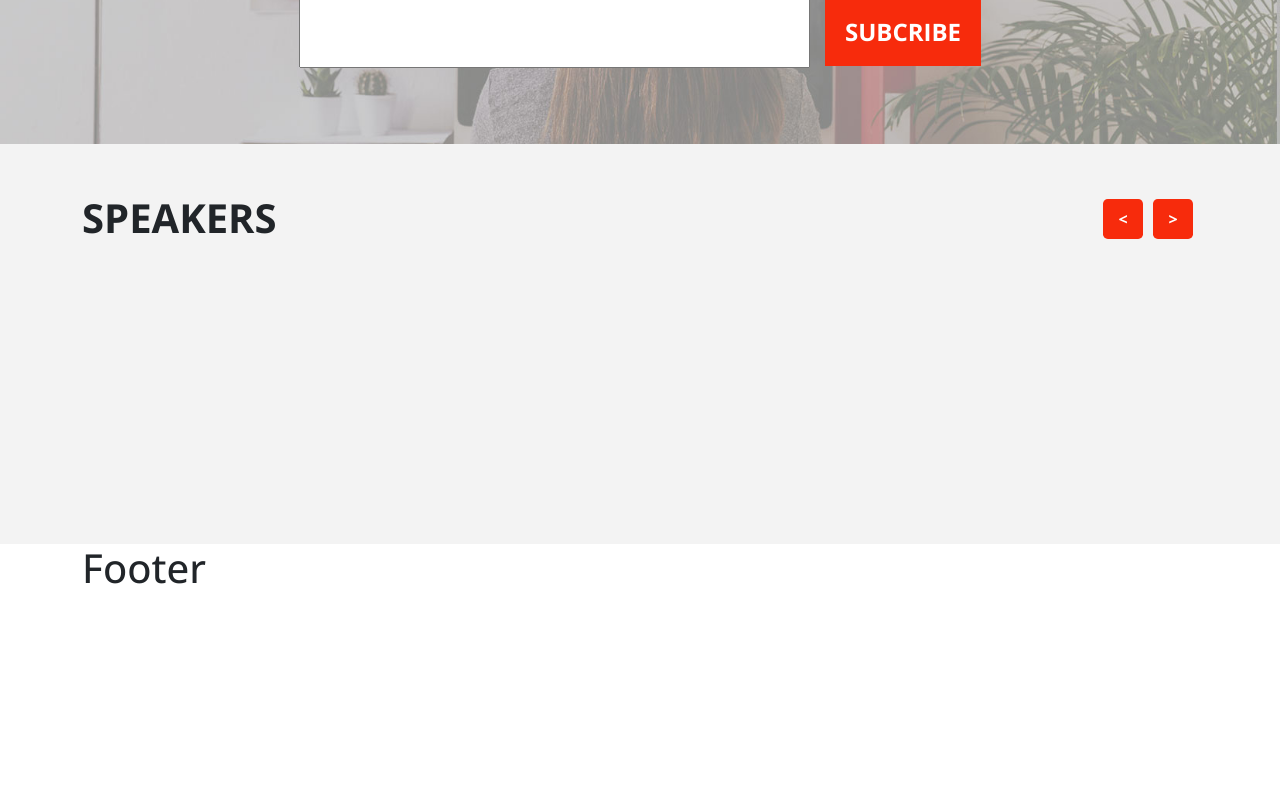
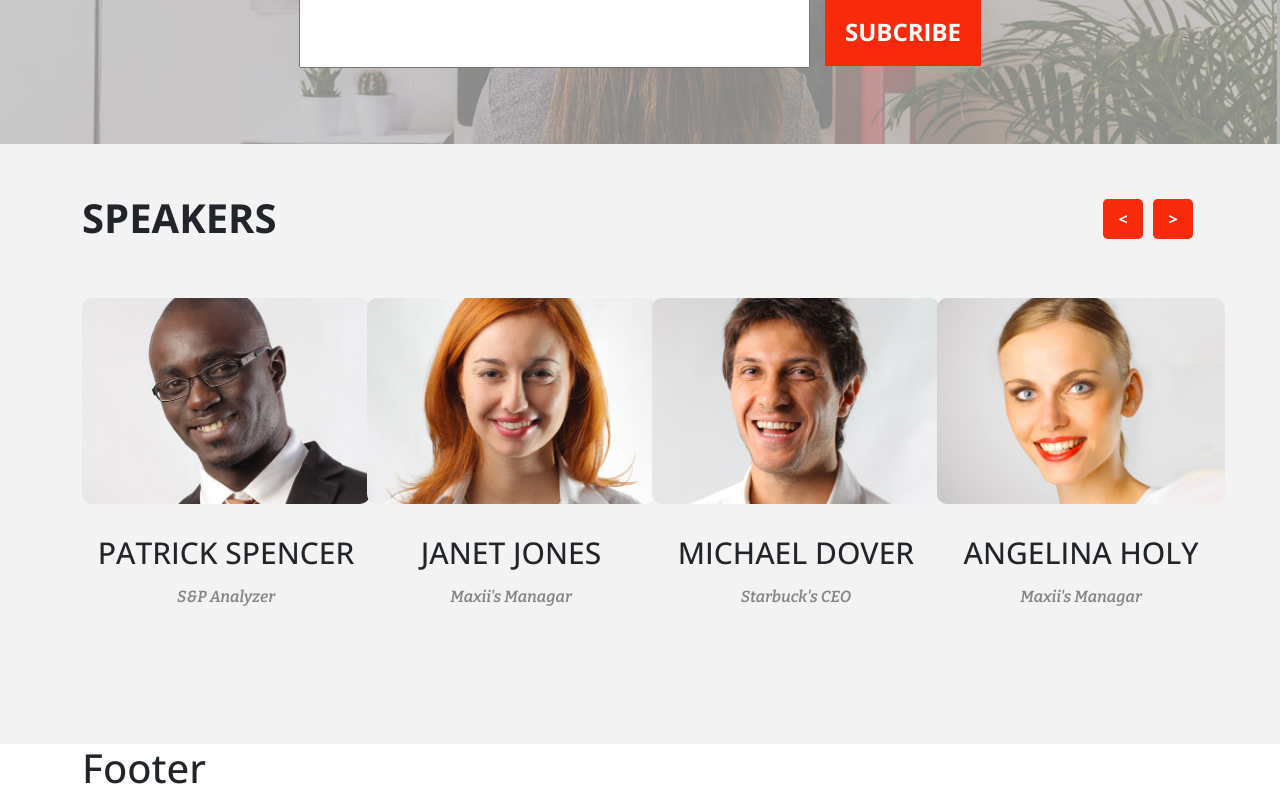
Before and after one commit to VALDEV05/proj-html-vuejs, a Vue app: page / in a window 1280 px wide. Shown: the part 1259-2059 px from the top of the page. Before the commit the page ends 1859 px from the top, so only its background shows below. Built offline with nearby package versions, Linux system fonts and the light colour scheme.

Commit message:
Complete section speakers

```diff
--- a/src/components/SiteMain.vue
+++ b/src/components/SiteMain.vue
@@ -112,8 +112,57 @@
                     <div class="btn_angle rounded-3 angle-left">&lt;</div>
                     <div class="btn_angle rounded-3 angle-right">&gt;</div>
                 </div>
+            <!-- /button controls -->
             </div>
+            <!-- /controls -->
             <div class="section_card_speakers">
+                <div class="row mt-5">
+                    <div class="col-3">
+                        <div class="card border-0" style="width: 18rem;">
+                            <img src="@/assets/img/speaker-6.jpg" class="card-img-top" alt="speaker-6">
+                            <div class="text_card text-center pt-3">
+                                <p class="m-0 title-card text-uppercase">Patrick spencer</p>
+                                <p class="m-0 subtitle-card">S&amp;P Analyzer</p>
+                            </div>
+                        </div>
+                        <!-- /card -->
+                    </div>
+                    <!-- /col-card -->
+                    <div class="col-3">
+                        <div class="card border-0" style="width: 18rem;">
+                            <img src="@/assets/img/speaker-5.jpg" class="card-img-top" alt="speaker-6">
+                            <div class="text_card text-center pt-3">
+                                <p class="m-0 title-card text-uppercase">Janet jones</p>
+                                <p class="m-0 subtitle-card">Maxii's Managar</p>
+                            </div>
+                        </div>
+                        <!-- /card -->
+                    </div>
+                    <!-- /col-card -->
+                    <div class="col-3">
+                        <div class="card border-0" style="width: 18rem;">
+                            <img src="@/assets/img/speaker-4.jpg" class="card-img-top" alt="speaker-6">
+                            <div class="text_card text-center pt-3">
+                                <p class="m-0 title-card text-uppercase">Michael dover</p>
+                                <p class="m-0 subtitle-card">Starbuck's CEO</p>
+                            </div>
+                        </div>
+                        <!-- /card -->
+                    </div>
+                    <!-- /col-card -->
+                    <div class="col-3">
+                        <div class="card border-0" style="width: 18rem;">
+                            <img src="@/assets/img/speaker-3.jpg" class="card-img-top" alt="speaker-6">
+                            <div class="text_card text-center pt-3">
+                                <p class="m-0 title-card text-uppercase">Angelina holy</p>
+                                <p class="m-0 subtitle-card">Maxii's Managar</p>
+                            </div>
+                        </div>
+                        <!-- /card -->
+                    </div>
+                    <!-- /col-card -->
+
+                </div>
 
             </div>
         </div>
@@ -231,7 +280,7 @@ export default {
 }
 #speakers{
     background-color: #F3F3F3;
-    height: 400px;
+    height: 600px;
     .controls{
         padding-top: 50px;
         .btn_angle{
@@ -247,8 +296,22 @@ export default {
         font-weight: bold;
 
         }
+    }
+    .card{
+            background-color: transparent !important;
+            .card-img, .card-img-top {
+                border-radius: 10px !important;
+            }
+            .title-card{
+                font-size: 30px;
+                padding: 10px 0;
+                }
 
-    }
+            .subtitle-card{
+                font-family: 'Bitter', serif;
+                color: $icon-gray;
+            }
+        }
 }
 
 
```
